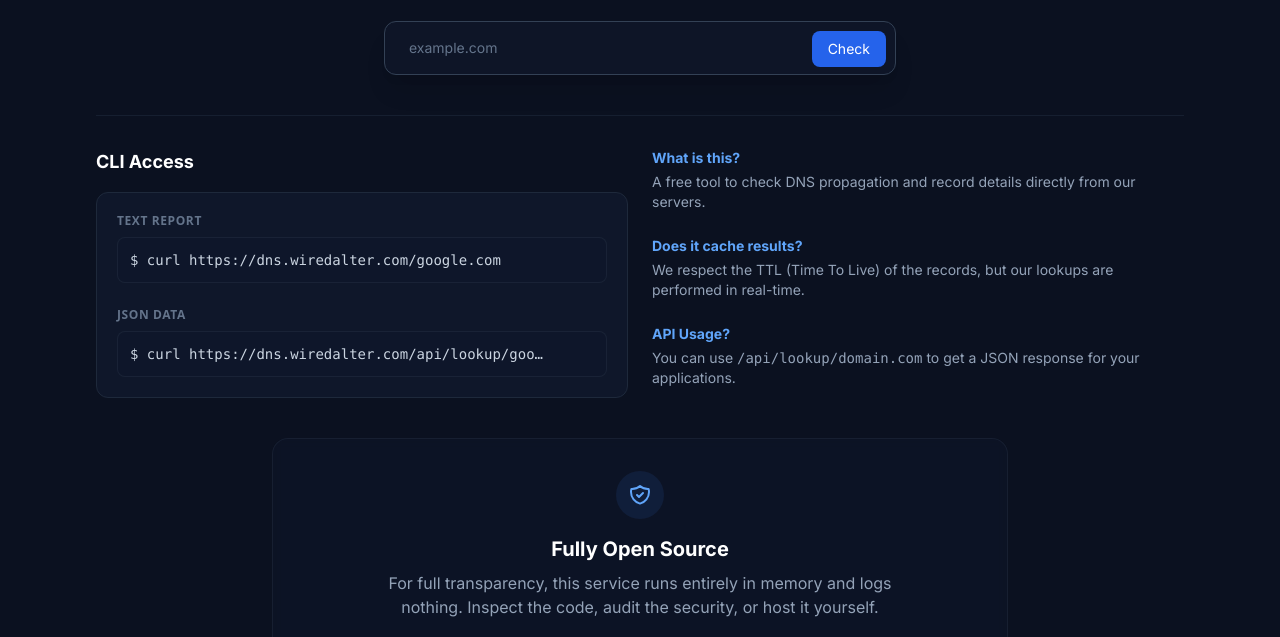
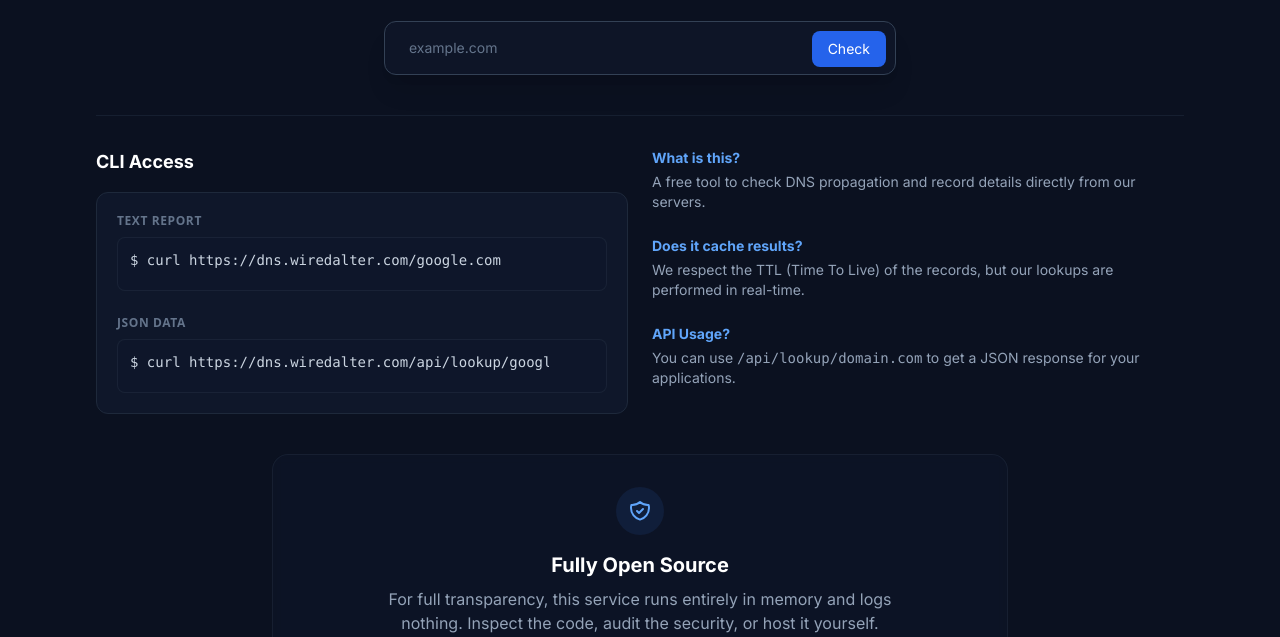
Before and after one commit to buildplan/dns-service, a website: page views/index.html in a window 1280 px wide. Shown: the part 179-816 px from the top of the page. Drawn offline with nearby package versions, Linux system fonts and the light colour scheme.

Commit message:
add audit

```diff
--- a/views/index.html
+++ b/views/index.html
@@ -40,10 +40,10 @@
         .search-input { background: rgba(15, 23, 42, 0.8); transition: all 0.2s; }
         .search-input:focus { background: rgba(30, 41, 59, 1); border-color: #3b82f6; outline: none; }
 
-        .custom-scrollbar::-webkit-scrollbar { width: 6px; }
-        .custom-scrollbar::-webkit-scrollbar-track { background: rgba(0,0,0,0.1); }
-        .custom-scrollbar::-webkit-scrollbar-thumb { background: rgba(255,255,255,0.1); border-radius: 3px; }
-        .custom-scrollbar::-webkit-scrollbar-thumb:hover { background: rgba(255,255,255,0.2); }
+        .custom-scrollbar::-webkit-scrollbar { width: 4px; height: 4px; }
+        .custom-scrollbar::-webkit-scrollbar-track { background: rgba(15, 23, 42, 0.5); }
+        .custom-scrollbar::-webkit-scrollbar-thumb { background: #334155; border-radius: 10px; }
+        .custom-scrollbar::-webkit-scrollbar-thumb:hover { background: #475569; }
 
         #toast {
             visibility: hidden; min-width: 250px; background-color: #1e293b; color: #fff; text-align: center; border-radius: 8px; padding: 12px 16px; position: fixed; z-index: 100; left: 50%; bottom: 30px; transform: translateX(-50%); border: 1px solid rgba(59, 130, 246, 0.5); box-shadow: 0 10px 15px -3px rgba(0, 0, 0, 0.5); font-size: 14px; opacity: 0; transition: opacity 0.3s, bottom 0.3s;
@@ -66,6 +66,7 @@
                 <a href="https://ip.wiredalter.com" class="px-4 py-2 md:px-3 md:py-1.5 text-sm font-medium rounded-md text-slate-400 hover:text-white hover:bg-slate-700 transition-all">IP</a>
                 <a href="#" class="px-4 py-2 md:px-3 md:py-1.5 text-sm font-medium rounded-md text-white bg-blue-600 shadow-sm cursor-default">DNS</a>
                 <a href="https://whois.wiredalter.com" class="px-4 py-2 md:px-3 md:py-1.5 text-sm font-medium rounded-md text-slate-400 hover:text-white hover:bg-slate-700 transition-all">WHOIS</a>
+                <a href="https://audit.wiredalter.com" class="px-4 py-2 md:px-3 md:py-1.5 text-sm font-medium rounded-md text-slate-400 hover:text-white hover:bg-slate-700 transition-all">AUDIT</a>
             </div>
         </div>
 
@@ -138,15 +139,17 @@
         </div>
 
         <div class="grid grid-cols-1 lg:grid-cols-2 gap-6 pt-8 border-t border-slate-800/60">
-            <div class="space-y-4">
+        <div class="space-y-4">
         <h3 class="text-lg font-bold text-white">CLI Access</h3>
         <div class="bg-[#0f172a] rounded-xl p-5 font-mono text-sm border border-slate-800 space-y-6">
             <div>
                 <div class="text-xs text-slate-500 mb-2 font-sans font-semibold uppercase tracking-wider">Text Report</div>
                 <div class="group cursor-pointer" onclick="copyText('cmd1')">
                     <div class="flex justify-between items-center text-slate-300 hover:text-white transition-colors bg-slate-900/50 p-3 rounded-lg border border-slate-700/30">
-                        <code id="cmd1" class="truncate mr-4">$ curl https://dns.wiredalter.com/google.com</code>
-                        <span class="text-blue-500 text-xs font-bold opacity-0 group-hover:opacity-100 transition-opacity">COPY</span>
+                        <code id="cmd1" class="font-mono text-sm mr-4 overflow-x-auto whitespace-nowrap min-w-0 flex-1 custom-scrollbar pb-2">
+                            $ curl https://dns.wiredalter.com/google.com
+                        </code>
+                        <span class="text-blue-500 text-xs font-bold opacity-0 group-hover:opacity-100 transition-opacity shrink-0">COPY</span>
                     </div>
                 </div>
             </div>
@@ -154,13 +157,15 @@
                 <div class="text-xs text-slate-500 mb-2 font-sans font-semibold uppercase tracking-wider">JSON Data</div>
                 <div class="group cursor-pointer" onclick="copyText('cmd2')">
                     <div class="flex justify-between items-center text-slate-300 hover:text-white transition-colors bg-slate-900/50 p-3 rounded-lg border border-slate-700/30">
-                        <code id="cmd2" class="truncate mr-4">$ curl https://dns.wiredalter.com/api/lookup/google.com</code>
-                        <span class="text-blue-500 text-xs font-bold opacity-0 group-hover:opacity-100 transition-opacity">COPY</span>
+                        <code id="cmd2" class="font-mono text-sm mr-4 overflow-x-auto whitespace-nowrap min-w-0 flex-1 custom-scrollbar pb-2">
+                            $ curl https://dns.wiredalter.com/api/lookup/google.com
+                        </code>
+                        <span class="text-blue-500 text-xs font-bold opacity-0 group-hover:opacity-100 transition-opacity shrink-0">COPY</span>
                     </div>
                 </div>
             </div>
         </div>
-            </div>
+        </div>
 
             <div class="space-y-6 text-sm">
                 <div class="space-y-1">
```
